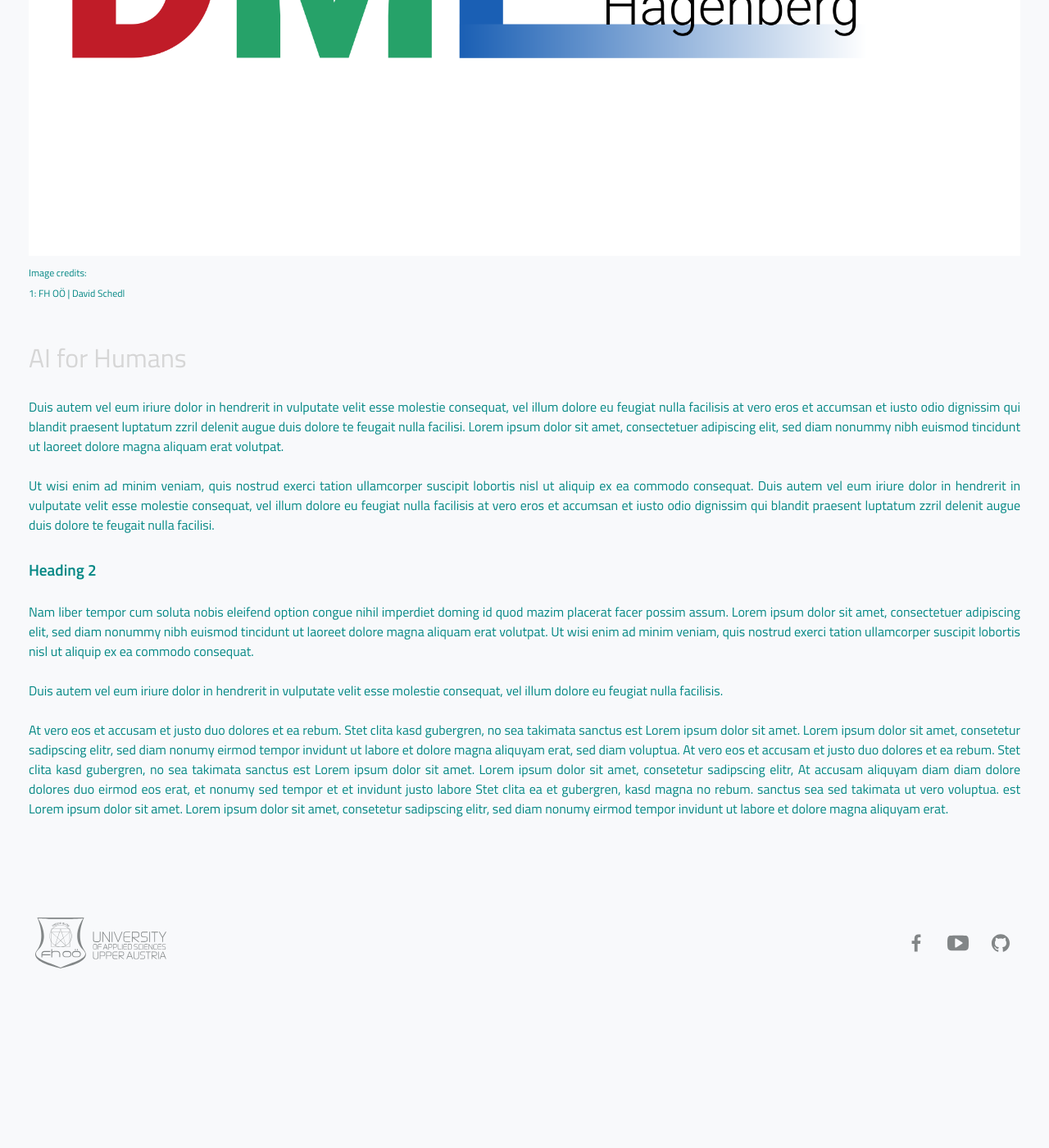
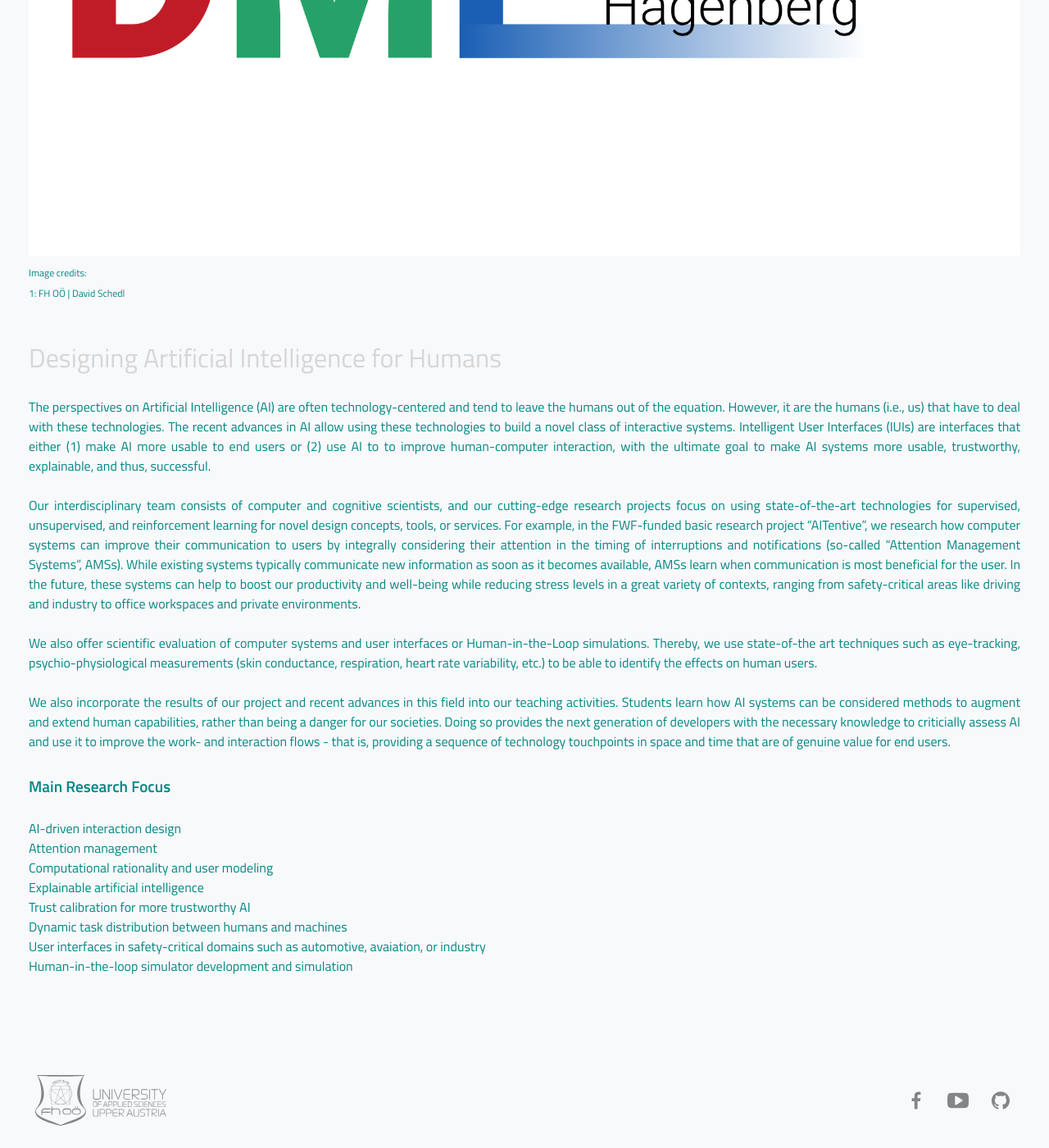
Before and after one commit to DigitalMediaLab-AT/digitalmedialab.at, a Jekyll site: the page built from _areas/intelligent-user-interfaces.md, in a window 1280 px wide and 1400 px high, scrolled down 402 px. Shown: the whole window at 82% size. Built offline with Jekyll 4.4.1, drawn with Linux system fonts in a browser that asks for light colours; before the commit the page ends 1610 px from its top, so only the background shows below that.

Commit message:
Update intelligent-user-interfaces.md

```diff
--- a/_areas/intelligent-user-interfaces.md
+++ b/_areas/intelligent-user-interfaces.md
@@ -17,16 +17,23 @@ gallery:
     author: "FH OÖ | David Schedl"
 ---
 
-# AI for Humans
+# Designing Artificial Intelligence for Humans
 
-Duis autem vel eum iriure dolor in hendrerit in vulputate velit esse molestie consequat, vel illum dolore eu feugiat nulla facilisis at vero eros et accumsan et iusto odio dignissim qui blandit praesent luptatum zzril delenit augue duis dolore te feugait nulla facilisi. Lorem ipsum dolor sit amet, consectetuer adipiscing elit, sed diam nonummy nibh euismod tincidunt ut laoreet dolore magna aliquam erat volutpat.
+The perspectives on Artificial Intelligence (AI) are often technology-centered and tend to leave the humans out of the equation. However, it are the humans (i.e., us) that have to deal with these technologies. The recent advances in AI allow using these technologies to build a novel class of interactive systems. Intelligent User Interfaces (IUIs) are interfaces that either (1) make AI more usable to end users or (2) use AI to to improve human-computer interaction, with the ultimate goal to make AI systems more usable, trustworthy, explainable, and thus, successful.
 
-Ut wisi enim ad minim veniam, quis nostrud exerci tation ullamcorper suscipit lobortis nisl ut aliquip ex ea commodo consequat. Duis autem vel eum iriure dolor in hendrerit in vulputate velit esse molestie consequat, vel illum dolore eu feugiat nulla facilisis at vero eros et accumsan et iusto odio dignissim qui blandit praesent luptatum zzril delenit augue duis dolore te feugait nulla facilisi.
+Our interdisciplinary team consists of computer and cognitive scientists, and our cutting-edge research projects focus on using state-of-the-art technologies for supervised, unsupervised, and reinforcement learning for novel design concepts, tools, or services. For example, in the FWF-funded basic research project "AITentive", we research how computer systems can improve their communication to users by integrally considering their attention in the timing of interruptions and notifications (so-called "Attention Management Systems", AMSs). While existing systems typically communicate new information as soon as it becomes available, AMSs learn when communication is most beneficial for the user. In the future, these systems can help to boost our productivity and well-being while reducing stress levels in a great variety of contexts, ranging from safety-critical areas like driving and industry to office workspaces and private environments.
 
-## Heading 2
+We also offer scientific evaluation of computer systems and user interfaces or Human-in-the-Loop simulations. Thereby, we use state-of-the art techniques such as eye-tracking, psychio-physiological measurements (skin conductance, respiration, heart rate variability, etc.) to be able to identify the effects on human users.
 
-Nam liber tempor cum soluta nobis eleifend option congue nihil imperdiet doming id quod mazim placerat facer possim assum. Lorem ipsum dolor sit amet, consectetuer adipiscing elit, sed diam nonummy nibh euismod tincidunt ut laoreet dolore magna aliquam erat volutpat. Ut wisi enim ad minim veniam, quis nostrud exerci tation ullamcorper suscipit lobortis nisl ut aliquip ex ea commodo consequat.
+We also incorporate the results of our project and recent advances in this field into our teaching activities. Students learn how AI systems can be considered methods to augment and extend human capabilities, rather than being a danger for our societies. Doing so provides the next generation of developers with the necessary knowledge to criticially assess AI and use it to improve the work- and interaction flows - that is, providing a sequence of technology touchpoints in space and time that are of genuine value for end users.
 
-Duis autem vel eum iriure dolor in hendrerit in vulputate velit esse molestie consequat, vel illum dolore eu feugiat nulla facilisis.
+## Main Research Focus
 
-At vero eos et accusam et justo duo dolores et ea rebum. Stet clita kasd gubergren, no sea takimata sanctus est Lorem ipsum dolor sit amet. Lorem ipsum dolor sit amet, consetetur sadipscing elitr, sed diam nonumy eirmod tempor invidunt ut labore et dolore magna aliquyam erat, sed diam voluptua. At vero eos et accusam et justo duo dolores et ea rebum. Stet clita kasd gubergren, no sea takimata sanctus est Lorem ipsum dolor sit amet. Lorem ipsum dolor sit amet, consetetur sadipscing elitr, At accusam aliquyam diam diam dolore dolores duo eirmod eos erat, et nonumy sed tempor et et invidunt justo labore Stet clita ea et gubergren, kasd magna no rebum. sanctus sea sed takimata ut vero voluptua. est Lorem ipsum dolor sit amet. Lorem ipsum dolor sit amet, consetetur sadipscing elitr, sed diam nonumy eirmod tempor invidunt ut labore et dolore magna aliquyam erat.
+- AI-driven interaction design
+- Attention management
+- Computational rationality and user modeling
+- Explainable artificial intelligence
+- Trust calibration for more trustworthy AI
+- Dynamic task distribution between humans and machines
+- User interfaces in safety-critical domains such as automotive, avaiation, or industry
+- Human-in-the-loop simulator development and simulation
```
